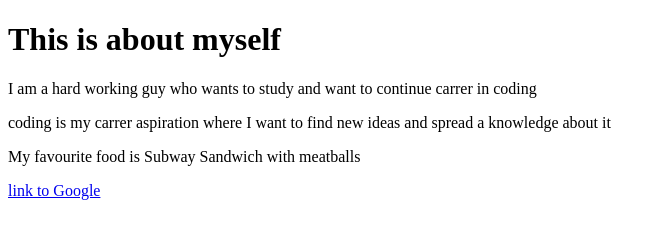
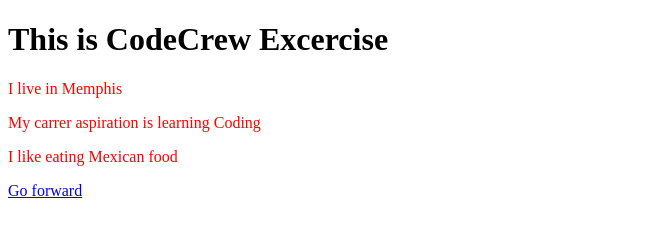
Before and after one commit to jesh430/Ojesh, a plain HTML site: page about.html in a window 1280 px wide. Shown: the whole page, without its empty margins (0-666 px from the left). Drawn offline with Linux system fonts and the light colour scheme.

Commit message:
about.html

```diff
--- a/about.html
+++ b/about.html
@@ -3,17 +3,21 @@
 <head>
     <meta charset="UTF-8">
     <meta name="viewport" content="width=device-width, initial-scale=1.0">
-    <title>About Me</title>
-    <!-- What about the CSS? -->
+    <title>My name is Ojesh</title>
+<style>
+  .color-fill {
+    color: red;
+  }
+</style>
 </head>
 <body>
-    <!-- Set a page heading -->
-    <h1>This is about myself</h1>
-    <!-- Replace the InnerHTML text below with what is being asked for -->
-    <p>I am a hard working guy who wants to study and want to continue carrer in coding</p>
-    <p>coding is my carrer aspiration where I want to find new ideas and spread a knowledge about it</p>
-    <p>My favourite food is Subway Sandwich with meatballs</p>
+
+    <h1>This is CodeCrew Excercise</h1>
+
+    <p class="color-fill">I live in Memphis</p>
+    <p class="color-fill">My carrer aspiration is learning Coding</p>
+    <p class="color-fill">I like eating Mexican food</p>
     <!-- Correct the link to the Homepage and Customize the Link Text -->
-    <a href="https://www.google.com/">link to Google</a>
+    <a href="index.html">Go forward</a>
 </body>
 </html>
```
